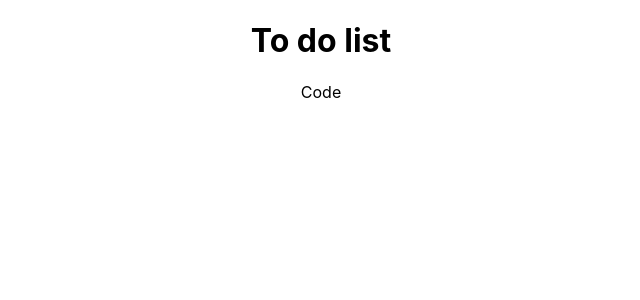
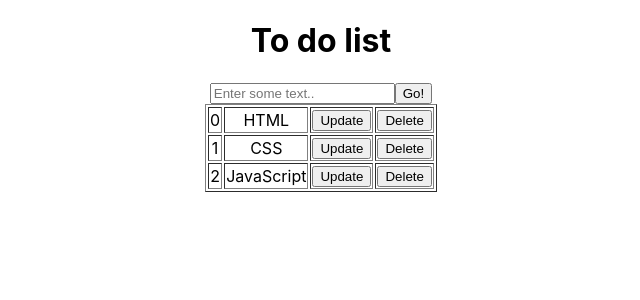
Before and after one commit to sunil7117/todoapp, a React (Create React App) app: page / in a window 1280 px wide. Shown: the top 300 px of the page, without its empty margins (319-959 px from the left). Built offline with nearby package versions, Linux system fonts and the light colour scheme.

Commit message:
add css for starter code for todoapp

```diff
--- a/src/App.css
+++ b/src/App.css
@@ -37,3 +37,7 @@
   grid-row-start: 4;
   grid-row-end: 6;
 }
+.container{
+  display: flex;
+  justify-content: center;
+}
--- a/src/component/Code.jsx
+++ b/src/component/Code.jsx
@@ -1,7 +1,44 @@
-import React from "react";
+import React, { useState } from "react";
 
 const Code = () => {
-  return <div>Code</div>;
+  const [input, setInput] = useState("");
+  const dummydata = [
+    { course: "HTML" },
+    { course: "CSS" },
+    { course: "JavaScript" },
+  ];
+  const handleInput = () => {};
+  return (
+    <div>
+      <div className="input-filed">
+        <input
+          type="text"
+          placeholder="Enter some text.."
+          value={input}
+          onChange={handleInput}
+        />
+        <button>Go!</button>
+      </div>
+      <div className="container">
+        <table border={1}>
+          <tbody>
+            {dummydata.map((data, index) => (
+              <tr key={index}>
+                <td>{index}</td>
+                <td>{data.course}</td>
+                <td>
+                  <button>Update</button>
+                </td>
+                <td>
+                  <button>Delete</button>
+                </td>
+              </tr>
+            ))}
+          </tbody>
+        </table>
+      </div>
+    </div>
+  );
 };
 
 export default Code;
```
Also changed, not shown: src/App.js (line endings or trailing spaces).
